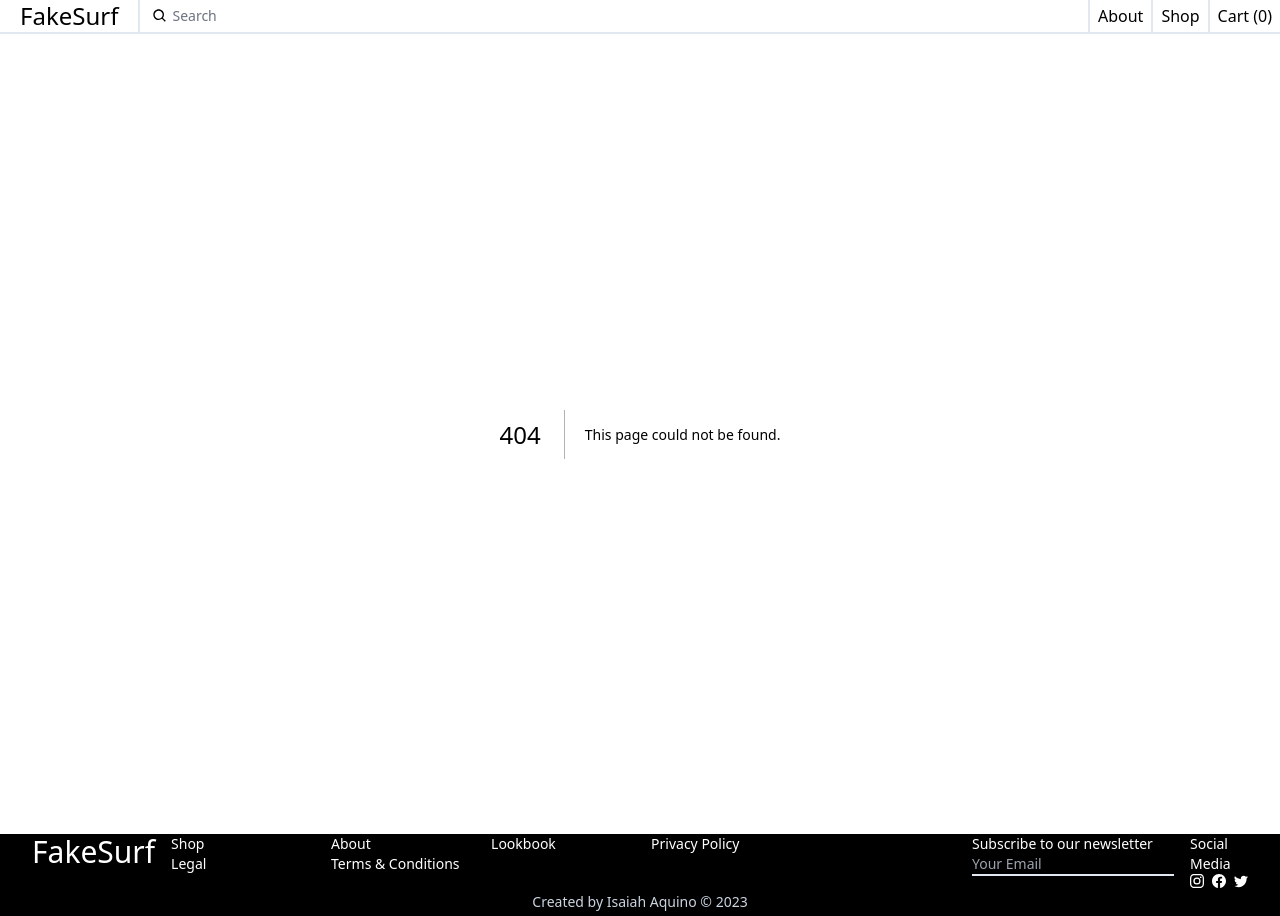
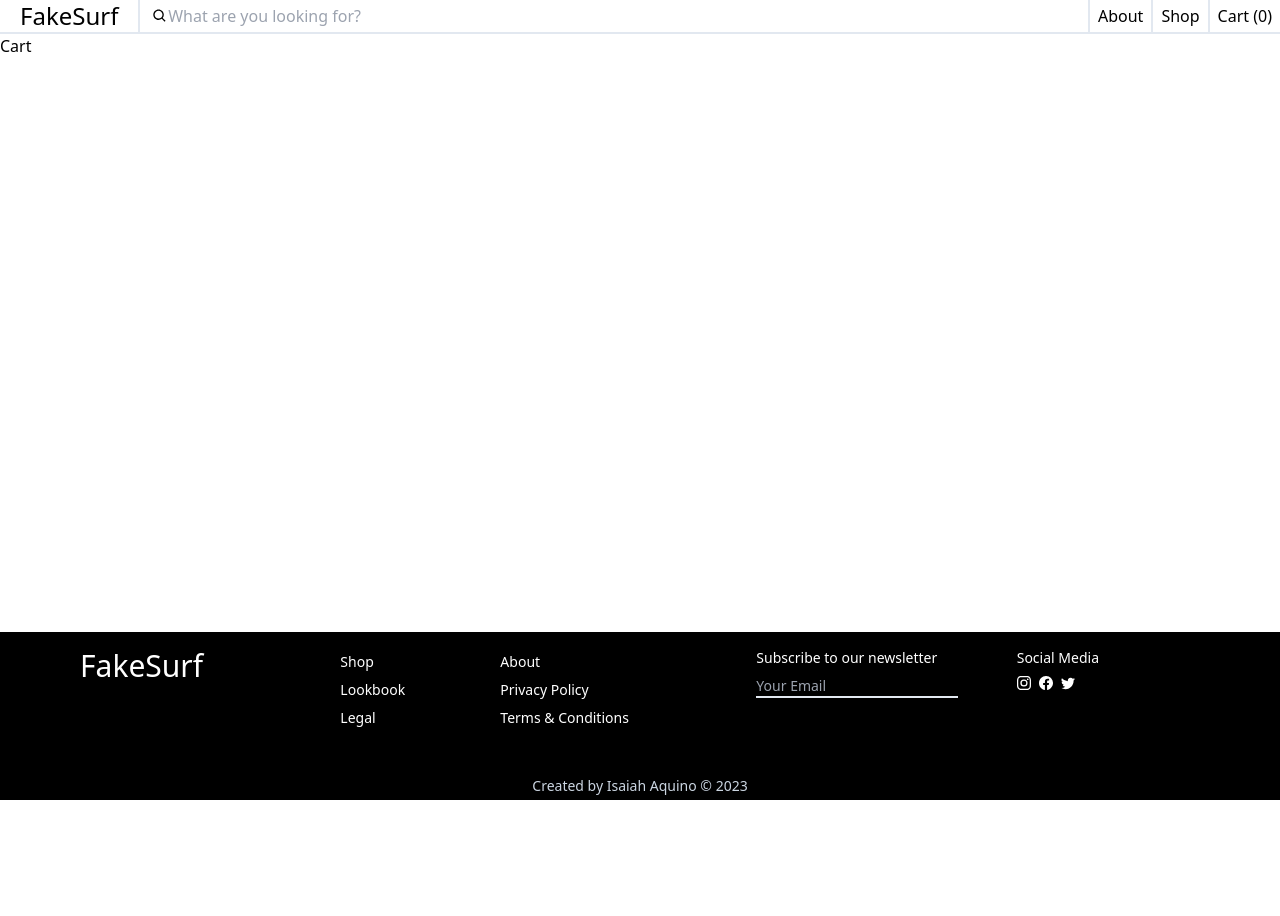
Before and after one commit to isaiahaquino/fakesurfv2, a Next.js app: page /cart in a window 1280 px wide. Before the commit this address had no page. After the commit the page ends 800 px from the top, so only its background shows below. Built offline with nearby package versions, Linux system fonts and the light colour scheme.

Commit message:
start shop page

```diff
--- /dev/null
+++ b/app/about/page.tsx
@@ -0,0 +1,8 @@
+export default function About() {
+  return (
+    <div className="flex flex-col items-center">
+      <h1 className="text-4xl w-fit mt-20 py-2 px-2 border-b-slate-200 border-b-2">About</h1>
+      <p className="w-fit mt-6">Welcome to FakeSurf Shop founded in San Diego, California. This is not a real surf shop.</p>
+    </div>
+  )
+}
--- /dev/null
+++ b/app/cart/page.tsx
@@ -0,0 +1,7 @@
+export default function Cart() {
+  return (
+    <div>
+      <h1>Cart</h1>
+    </div>
+  )
+}
--- a/app/page.tsx
+++ b/app/page.tsx
@@ -1,6 +1,6 @@
 export default function Home() {
   return (
-    <main>
+    <main className="">
 
     </main>
   )
--- /dev/null
+++ b/app/shop/page.tsx
@@ -0,0 +1,40 @@
+"use client"
+
+import { useState, useEffect } from "react";
+import ProductsGrid from "@/components/ProductsGrid"
+import CategoriesBox from "@/components/CategoriesBox";
+
+export default function Shop() {
+
+  const [data, setData] = useState<any>(null)
+  const [isLoading, setIsLoading] = useState(false)
+  const [category, setCategory] = useState("Shop")
+
+  useEffect(() => {
+    setIsLoading(true)
+    fetch('/api/categories')
+      .then((res) => res.json())
+      .then((data) => {
+        setData(data)
+        setIsLoading(false)
+      })
+  }, [])
+
+  if (isLoading) return <div></div>
+  if (data == null) return <h1></h1>
+
+  return (
+    <div className="flex flex-col items-center max-w-6xl mx-auto">
+      <div className="w-full my-4">
+        <h2 className="my-4">Home / Shop {category !== "Shop" ? ` / ${category}` : ""}</h2>
+        <h1 className="my-4 text-4xl">{category}</h1>
+      </div>
+
+      <div className="w-full flex-row items-start my-4">
+        <CategoriesBox categories={data.categories} />
+
+        <ProductsGrid />
+      </div>
+    </div>
+  )
+}
--- /dev/null
+++ b/components/CategoriesBox.tsx
@@ -0,0 +1,19 @@
+export default function CategoriesBox({categories}) {
+
+  if (categories == null) return <div></div>
+
+  return (
+    <div className="w-[13rem] min-h-[15rem] border-slate-300 border-2 px-4 py-4">
+      <h1 className="my-2 text-xl">Shop</h1>
+      <hr></hr>
+      <ul className="my-2">
+        {categories.map(category => {
+          return <li className="my-1" key={category.id}>
+            <h1>{category.name}</h1>
+          </li>
+        })}
+      </ul>
+
+    </div>
+  )
+}
--- a/components/Footer.tsx
+++ b/components/Footer.tsx
@@ -3,43 +3,43 @@ import { BsInstagram, BsFacebook, BsTwitter } from "react-icons/bs"
 
 export default function Footer() {
   return (
-    <div>
-      <div className="flex flex-row justify-center text-white bg-black text-sm px-8 gap-4">
-        <div className="flex-1 text-3xl">
+    <div className="absolute bottom-0 w-full">
+      <div className="flex flex-wrap justify-center text-white bg-black text-sm px-10 md:px-[5rem] pb-6 gap-4">
+        <div className="flex-1 text-3xl min-w-[13rem] py-4">
           <h1>FakeSurf</h1>
         </div>
 
-        <div className="flex-2">
-          <ul className="flex flex-wrap mr-20">
-            <li className="w-40">
+        <div className="flex-2 max-w-[25rem] pr-2 py-4">
+          <ul className="flex flex-wrap">
+            <li className="w-40 py-1">
               <Link href=''>Shop</Link>
             </li>
-            <li className="w-40">
+            <li className="w-40 py-1">
               <Link href=''>About</Link>
             </li>
-            <li className="w-40">
+            <li className="w-40 py-1">
               <Link href=''>Lookbook</Link>
             </li>
-            <li className="w-40">
+            <li className="w-40 py-1">
               <Link href=''>Privacy Policy</Link>
             </li>
-            <li className="w-40">
+            <li className="w-40 py-1">
               <Link href=''>Legal</Link>
             </li>
-            <li className="w-40">
+            <li className="w-40 py-1">
               <Link href=''>Terms & Conditions</Link>
             </li>
           </ul>
         </div>
 
-        <div className="flex-1">
-          <h1>Subscribe to our newsletter</h1>
-          <input className="bg-black border-b-2 border-slate-200" type="email" placeholder="Your Email"/>
+        <div className="flex-1 min-w-[13rem] py-4">
+          <h1 className="">Subscribe to our newsletter</h1>
+          <input className="bg-black border-b-2 border-slate-200 my-2" type="email" placeholder="Your Email"/>
         </div>
 
-        <div className="flex-1">
-          <h1>Social Media</h1>
-          <ul className="flex flex-row gap-2">
+        <div className="flex-[.75] min-w-[8rem] py-4">
+          <h1 className="">Social Media</h1>
+          <ul className="flex flex-row gap-2 py-2">
             <li>
               <Link href=""><BsInstagram /></Link>
             </li>
--- a/components/Navbar.tsx
+++ b/components/Navbar.tsx
@@ -12,18 +12,18 @@ export default function Navbar() {
 
       <div className="border-slate-200 border-x-2 flex flex-row flex-1 items-center px-3">
         <BiSearch />
-        <h1 className="text-gray-500 px-1 text-sm">Search</h1>
+        <input className="w-full" type="text" placeholder="What are you looking for?"></input>
       </div>
 
       <div className="flex align-middle">
         <ul className="flex flex-row divide-slate-200 divide-x-2 items-center">
           <li className="px-2 py-1">
-            <Link href="">
+            <Link href="/about">
               About
             </Link>
           </li>
           <li className="px-2 py-1">
-            <Link href="">
+            <Link href="/shop">
               Shop
             </Link>
           </li>
--- /dev/null
+++ b/components/ProductsGrid.tsx
@@ -0,0 +1,12 @@
+
+
+export default function Products() {
+
+
+  return (
+    <div>
+
+    </div>
+  )
+
+}
```
